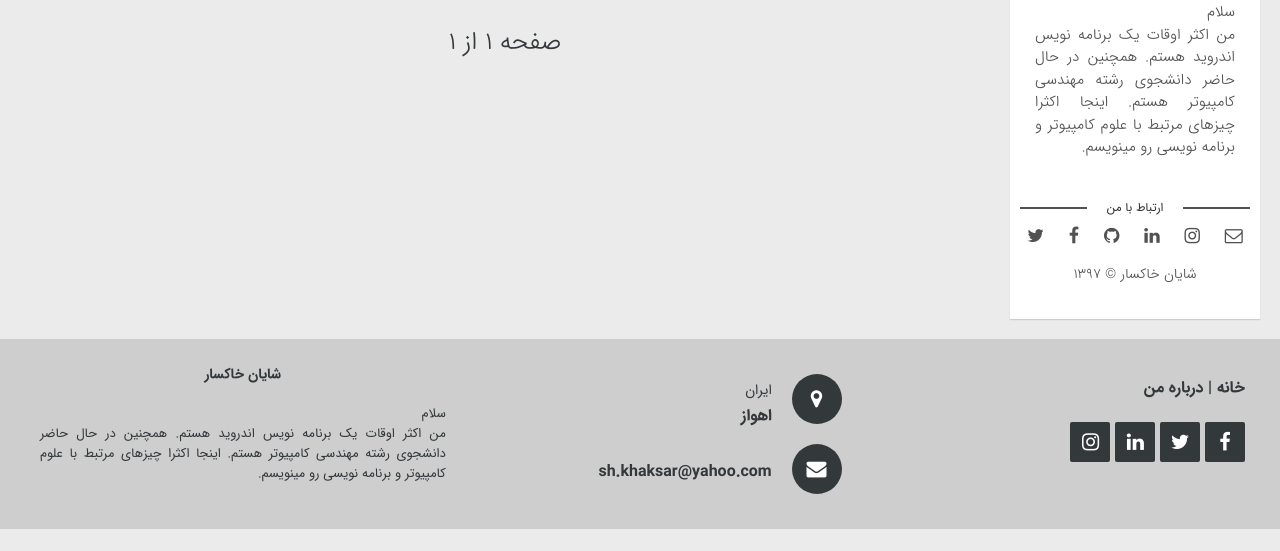
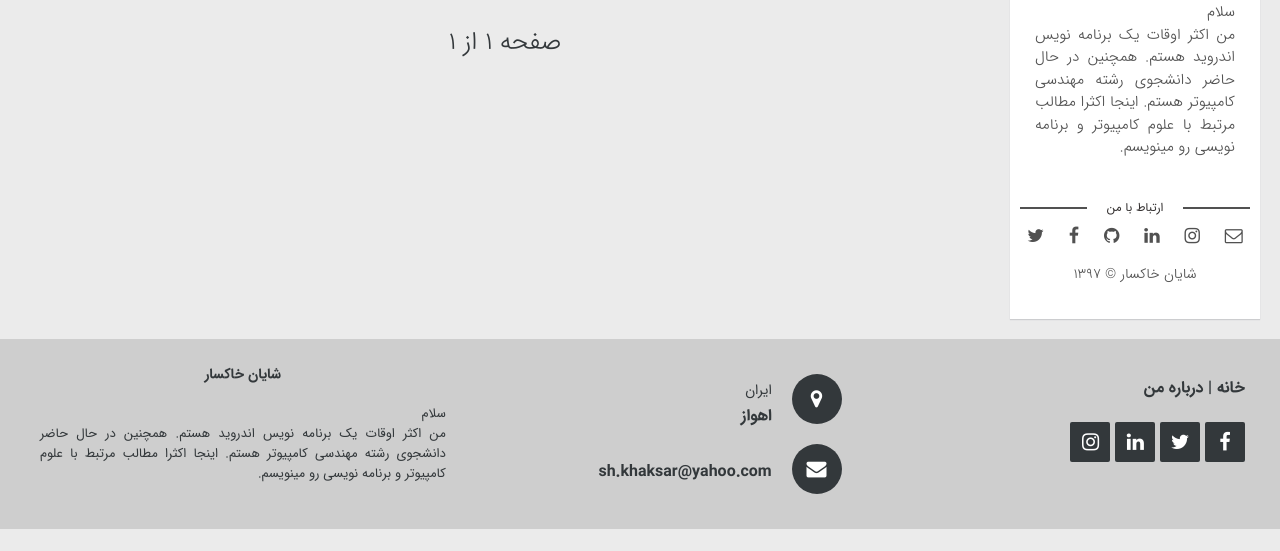
Before and after one commit to shkhaksar/fa, a Jekyll site: the page built from index.html, in a window 1280 px wide. Shown: the part 262-813 px from the top of the page. Built offline with Jekyll 4.4.1, drawn with Linux system fonts in a browser that asks for light colours; the list of posts is cut into pages by our own code.

Commit message:
Fix Description

```diff
--- a/_config.yml
+++ b/_config.yml
@@ -12,7 +12,7 @@ author-img: shayan-khaksar.jpg # add your photo
 author-phone: (+98) 000 000 0000
 author-country: ایران
 author-city: اهواز
-about-author: سلام<br />من اکثر اوقات یک برنامه نویس اندروید هستم. همچنین در حال حاضر دانشجوی رشته مهندسی کامپیوتر هستم. اینجا اکثرا چیزهای مرتبط با علوم کامپیوتر و برنامه نویسی رو مینویسم. # add description
+about-author: سلام<br />من اکثر اوقات یک برنامه نویس اندروید هستم. همچنین در حال حاضر دانشجوی رشته مهندسی کامپیوتر هستم. اینجا اکثرا مطالب مرتبط با علوم کامپیوتر و برنامه نویسی رو مینویسم. # add description
 social-twitter: sh_khaksar # add your Twitter handle
 social-facebook: sh.khaksar # add your Facebook handle
 social-github: shkhaksar # add your Github handle
```
